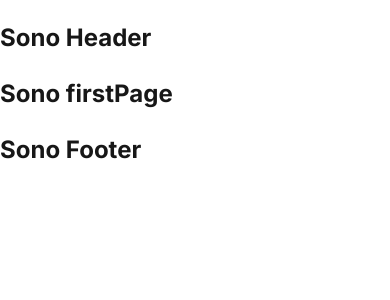
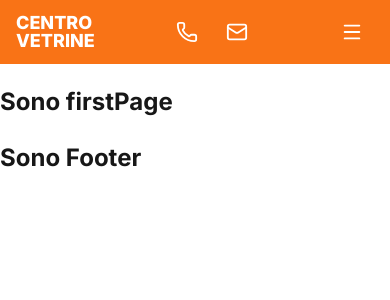
Before and after one commit to GiuseppeLiGioi/centro-vetrine, a Next.js app: page / in a window 390 px wide. Shown: the top 300 px of the page. Built offline with nearby package versions, Linux system fonts and the light colour scheme.

Commit message:
added. base responsive header

```diff
--- a/package.json
+++ b/package.json
@@ -9,6 +9,7 @@
     "lint": "eslint"
   },
   "dependencies": {
+    "lucide-react": "^0.575.0",
     "next": "16.1.6",
     "react": "19.2.3",
     "react-dom": "19.2.3"
--- a/src/components/layout/Header/Header.module.css
+++ b/src/components/layout/Header/Header.module.css
@@ -0,0 +1,59 @@
+.containerHeader {
+  background: var(--color-primary);
+  color: var(--color-text);
+}
+
+.containerInnerHeader {
+  display: flex;
+  align-items: center;
+  justify-content: space-between;
+  height: 64px;
+  gap: var(--space-3);
+}
+
+.contactsMobile {
+  display: flex;
+  align-items: center;
+  gap: var(--space-3);
+}
+
+.contactA {
+  display: inline-flex;
+  align-items: center;
+  gap: var(--space-2);
+  text-decoration: none;
+  padding: var(--space-2);
+  border-radius: var(--radius-md);
+}
+
+.contactSpan {
+  display: none;
+  font-size: var(--text-sm);
+  font-weight: var(--font-medium);
+  color: var(--color-text);
+}
+
+.btnHamburgher {
+  display: inline-flex;
+  align-items: center;
+  justify-content: center;
+  width: 44px;
+  height: 44px;
+  padding: 0;
+  border: 0;
+  background: transparent;
+  color: inherit;
+  cursor: pointer;
+  border-radius: var(--radius-md);
+}
+.contactA :global(svg),
+.btnHamburgher :global(svg) {
+  width: 22px;
+  height: 22px;
+}
+
+@media (min-width: 768px) {
+  .contactSpan {
+    display: inline;
+  }
+}
--- a/src/components/layout/Header/Header.tsx
+++ b/src/components/layout/Header/Header.tsx
@@ -1,3 +1,34 @@
+"use client";
+import styles from "./Header.module.css";
+import Container from "@/components/ui/Container/Container";
+import Logo from "@/components/ui/Logo/Logo";
+import { Mail, Phone, Menu, X } from "lucide-react";
+import { useState } from "react";
 export default function Header() {
-  return <h2>Sono Header</h2>;
+  const [menuOpen, setMenuOpen] = useState<boolean>(false);
+  return (
+    <header className={styles.containerHeader}>
+      <Container>
+        <div className={styles.containerInnerHeader}>
+          <Logo />
+          <div className={styles.contactsMobile}>
+            <a href="tel:3331234567" className={styles.contactA}>
+              <Phone />
+              <span className={styles.contactSpan}>333 1234567</span>
+            </a>
+            <a href="mailto:ligioimarco@gmail.com" className={styles.contactA}>
+              <Mail />
+              <span className={styles.contactSpan}>ligioimarco@gmail.com</span>
+            </a>
+          </div>
+          <button
+            className={styles.btnHamburgher}
+            onClick={() => setMenuOpen(!menuOpen)}
+          >
+            <Menu />
+          </button>
+        </div>
+      </Container>
+    </header>
+  );
 }
```
Also changed, not shown: 1 other file (tests, documents, lock files or other folders).
